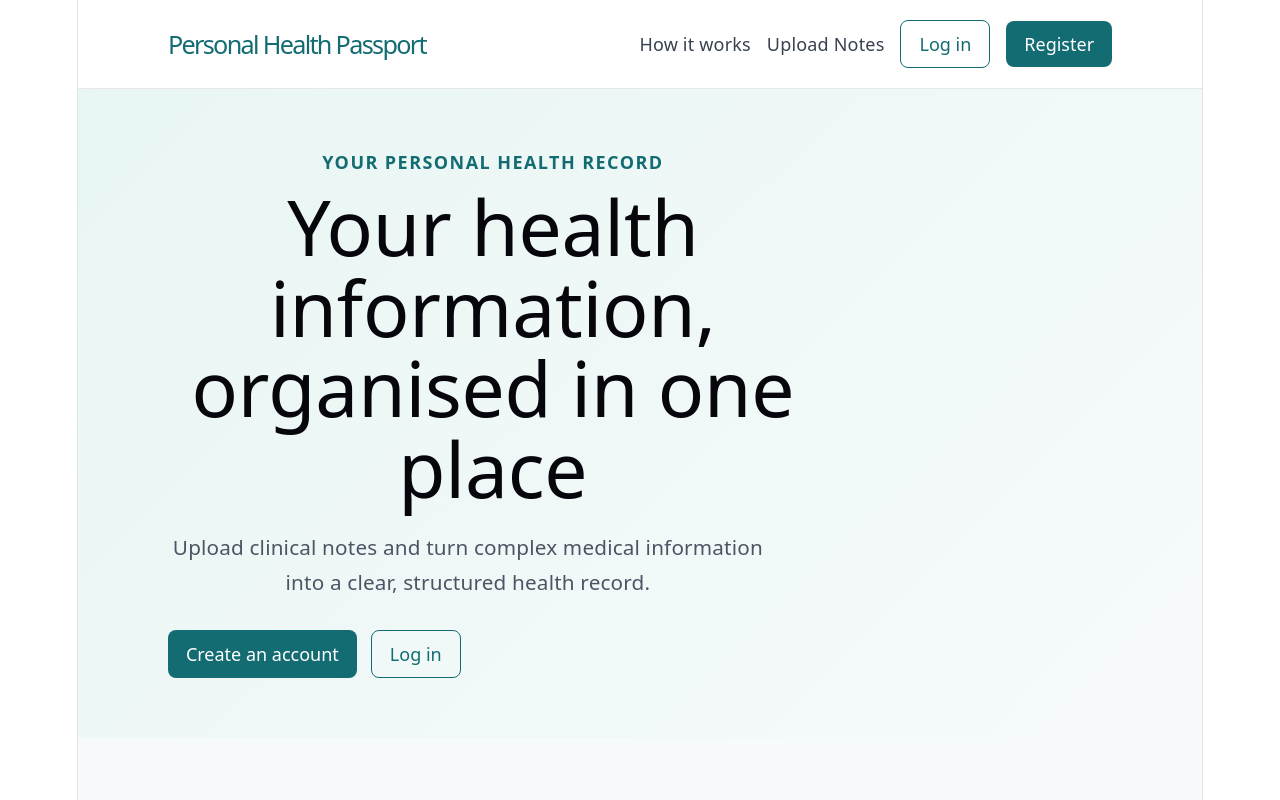
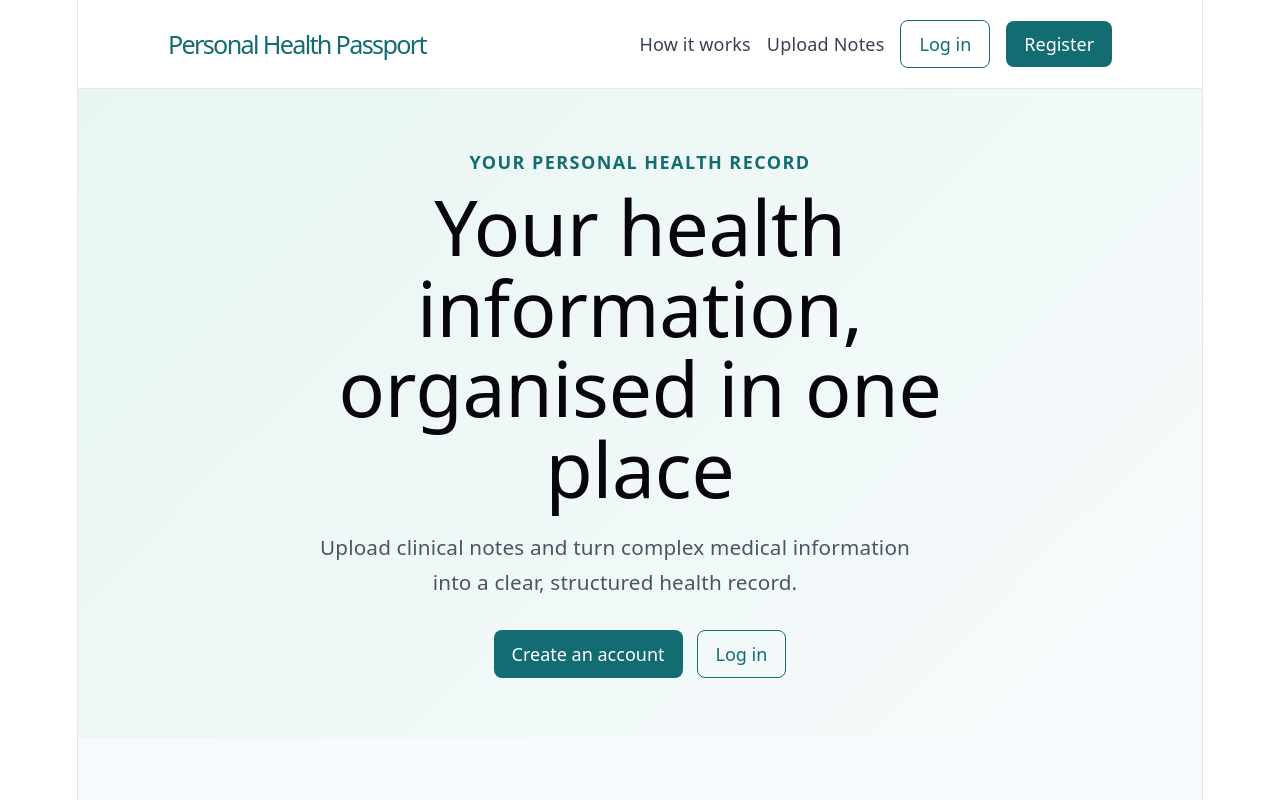
Before and after one commit to michh18/personal-health-passport, a React app in the folder frontend/: page / in a window 1280 px wide. Shown: the top 800 px of the page. Built offline with nearby package versions, Linux system fonts and the light colour scheme; the HTML template or start-up script is replaced by a standard one.

Commit message:
Style: centre hero section

```diff
--- a/frontend/src/pages/HomePage.css
+++ b/frontend/src/pages/HomePage.css
@@ -55,6 +55,7 @@
 .hero {
   display: flex;
   align-items: center;
+  justify-content: center;
   min-height: 520px;
   padding: 60px 8%;
   background: linear-gradient(135deg, #e8f6f3, #f7fafc);
@@ -87,6 +88,7 @@
 
 .hero-actions {
   display: flex;
+  justify-content: center;
   gap: 14px;
   margin-top: 30px;
 }
```
